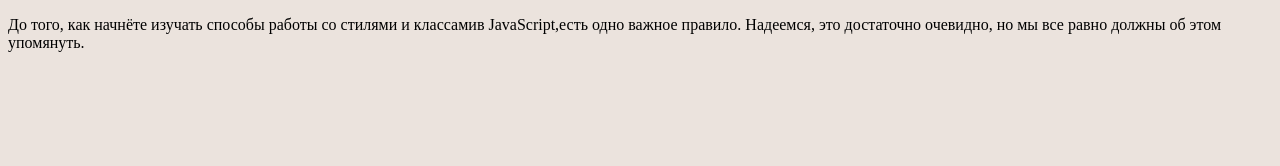
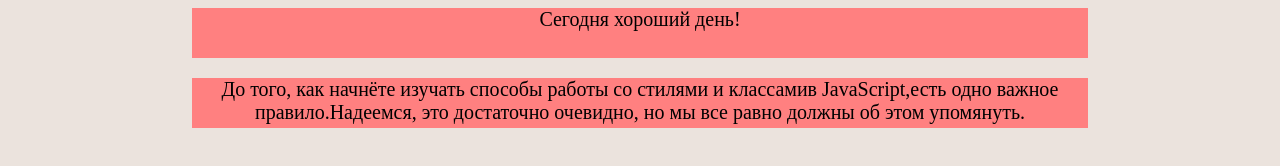
Before and after one commit to Yulianna-hub/Lesson14-Object-oriented-programming, a plain HTML site: page index.html in a window 1280 px wide. Drawn offline with Linux system fonts and the light colour scheme.

Commit message:
add styles

```diff
--- a/script.js
+++ b/script.js
@@ -1,33 +1,46 @@
 'use strict';
 
-document.querySelector('body').style.cssText = 'background-color:#ebe3dd;textAlign:center;';
-//let selector = ('#selecto');
-//let selector = ('.select');
+document.querySelector('body').style.cssText = `background-color:#ebe3dd; text-align:center; margin-left: 15%; margin-right: 15%;`;
 
-function DomElement(height, width, fontSize, selector, backgroundcolor) {
-    this.height = Number(height);
+function DomElement(height, width, fontSize, selector, backgroundColor) {
+    this.height = height;
     this.width = width;
     this.fontSize = fontSize;
     this.selector = selector;
-    this.backgroundcolor = backgroundcolor;
+    this.backgroundColor = backgroundColor;
 
 }
-DomElement.prototype.selecKtor = function() {
-    if (this.selector == '.select') {
-    const neWdiv = document.createElement('div');
-    neWdiv.classList.add('.select');
-    neWdiv.textContent = 'Сегодня хороший день!';
-    document.body.append( neWdiv);
+DomElement.prototype.createElement = function(text) {
+    let newElem = null;
+    if (this.selector[0] === '.') {
+    newElem = document.createElement('div');
+    newElem.classList.add(this.selector.slice(1));
     }
-    if(this.selector == '#selecto') {
-    const neWp = document.createElement('p');
-    neWp.classList.add('#select');
-    document.body.append( neWp);
-    neWp.textContent = 'До того, как начнёте изучать способы работы со стилями и классамив JavaScript,есть одно важное правило. Надеемся, это достаточно очевидно, но мы все равно должны об этом упомянуть.';
+    if(this.selector[0] === '#') {
+    newElem = document.createElement('p');
+    newElem.id = this.selector.slice(1);
+    }
+    newElem.style.cssText = `
+    height: 50px;
+    width: 100%;
+    font-size: 20px;
+    background-color:  #ff8080;
+    `;
 
-    }
+    /*newElem.style.cssText = 'height: ' + this.height + 'px;' +
+    'width: ' + this.width + '%' +
+    'fontSize: ' + this.fontSize + 'px' +
+    'backgroundColor:' + this.backgroundColor + '';*/
+
+    newElem.textContent =  text;
+    document.body.append(newElem);
 };
 
-const doMElem = new DomElement('100px', '100%', '18px', '#selecto', '#f0dbdb');
+const doMElem = new DomElement(50, 100, 10, '.select', ' #ff8080');
+const doMElem1 = new DomElement(100, 100, 25, '#selecto',' #ff8080');
+
+doMElem.createElement('Сегодня хороший день!');
+doMElem1.createElement('До того, как начнёте изучать способы работы со стилями и классамив JavaScript,есть одно важное правило.Надеемся, это достаточно очевидно, но мы все равно должны об этом упомянуть.');
+
 console.log(doMElem);
-doMElem.selecKtor();
+console.log(doMElem1);
```
Also changed, not shown: index.html (+0 -1 lines).
